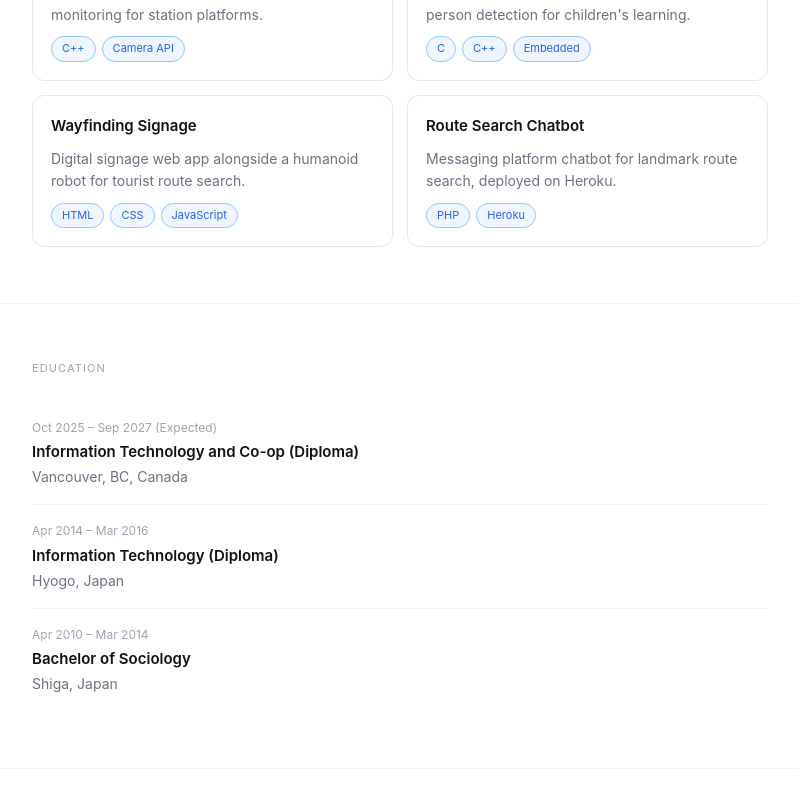
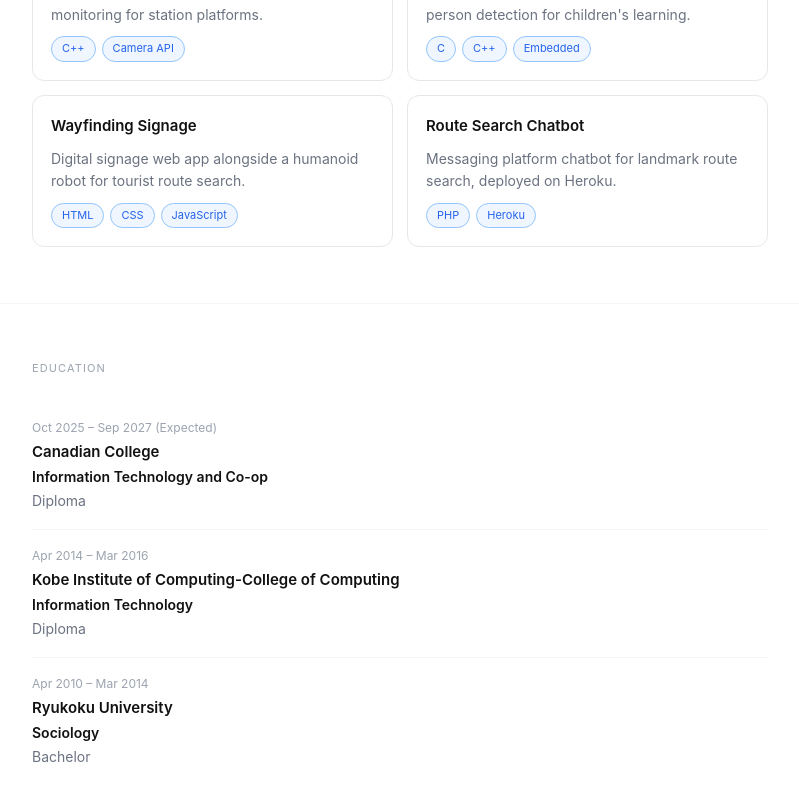
Before and after one commit to sashak2/portfolio, a Vue app: page / in a window 1280 px wide. Shown: the part 2521-3321 px from the top of the page, without its empty margins (240-1039 px from the left). Before the commit the page ends 3290 px from the top, so only its background shows below. Built offline with nearby package versions, Linux system fonts and the light colour scheme.

Commit message:
feat: Add school names

```diff
--- a/src/assets/main.css
+++ b/src/assets/main.css
@@ -82,5 +82,6 @@ h1 { font-size: 36px; font-weight: 600; margin-bottom: 6px; }
 .edu-item { padding: 16px 0; border-bottom: 1px solid #f3f4f6; }
 .edu-item:last-child { border-bottom: none; }
 .edu-period { font-size: 12px; color: #9ca3af; margin-bottom: 3px; }
-.edu-name { font-size: 15px; font-weight: 600; margin-bottom: 2px; }
+.edu-school { font-size: 15px; font-weight: 600; margin-bottom: 2px; }
+.edu-name { font-size: 14px; font-weight: 600; margin-bottom: 2px; }
 .edu-degree { font-size: 14px; color: #6b7280; }
--- a/src/views/HomeView.vue
+++ b/src/views/HomeView.vue
@@ -70,6 +70,7 @@
       <p class="section-label">Education</p>
       <div v-for="edu in education" :key="edu.name" class="edu-item">
         <p class="edu-period">{{ edu.period }}</p>
+        <p class="edu-school">{{ edu.school }}</p>
         <p class="edu-name">{{ edu.name }}</p>
         <p class="edu-degree">{{ edu.degree }}</p>
       </div>
@@ -137,8 +138,8 @@ const projects = [
 ]
 
 const education = [
-  { period: 'Oct 2025 – Sep 2027 (Expected)', name: 'Information Technology and Co-op (Diploma)', degree: 'Vancouver, BC, Canada' },
-  { period: 'Apr 2014 – Mar 2016', name: 'Information Technology (Diploma)', degree: 'Hyogo, Japan' },
-  { period: 'Apr 2010 – Mar 2014', name: 'Bachelor of Sociology', degree: 'Shiga, Japan' },
+  { period: 'Oct 2025 – Sep 2027 (Expected)', school: 'Canadian College', name: 'Information Technology and Co-op', degree: 'Diploma' },
+  { period: 'Apr 2014 – Mar 2016', school: 'Kobe Institute of Computing-College of Computing', name: 'Information Technology', degree: 'Diploma' },
+  { period: 'Apr 2010 – Mar 2014', school: 'Ryukoku University', name: 'Sociology', degree: 'Bachelor' },
 ]
 </script>
```
